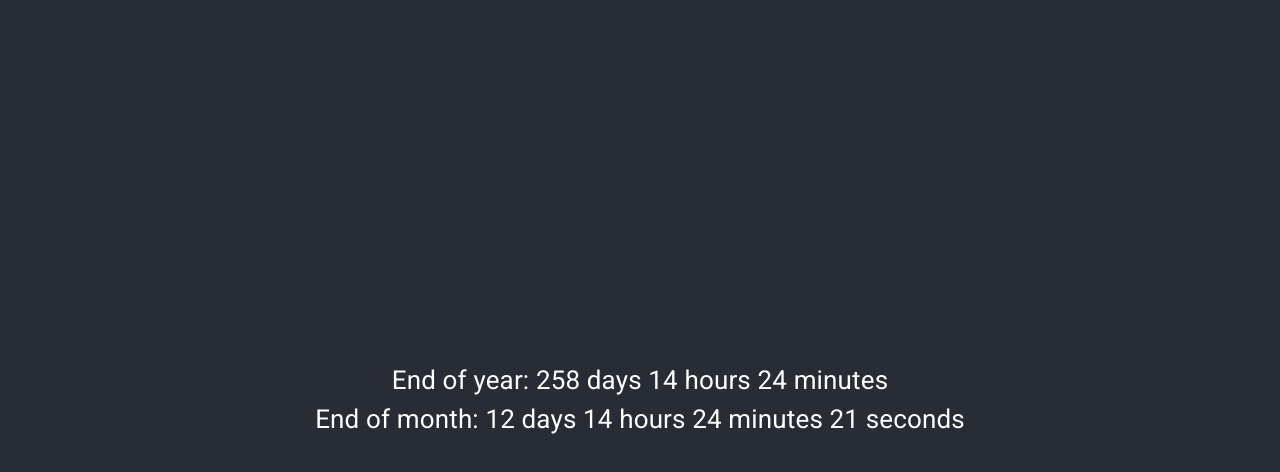
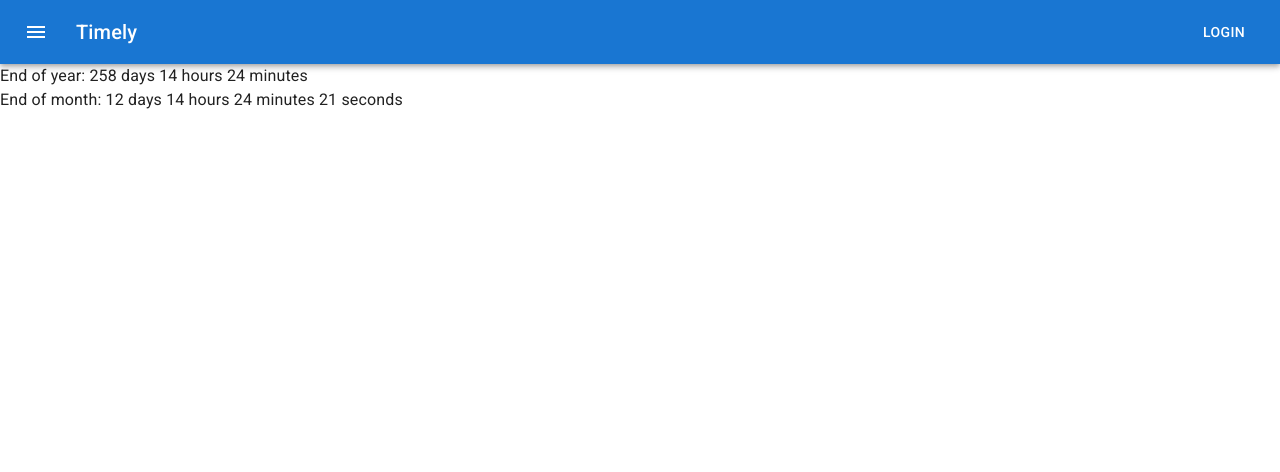
Before and after one commit to sirkoik/Timely, a React (Create React App) app: page / in a window 1280 px wide. Shown: the top 472 px of the page. Built offline with nearby package versions, Linux system fonts and the light colour scheme.

Commit message:
add Material UI icons, header

```diff
--- a/package.json
+++ b/package.json
@@ -5,6 +5,7 @@
   "dependencies": {
     "@emotion/react": "^11.9.0",
     "@emotion/styled": "^11.8.1",
+    "@mui/icons-material": "^5.6.1",
     "@mui/material": "^5.6.1",
     "@testing-library/jest-dom": "^5.16.2",
     "@testing-library/react": "^12.1.4",
--- a/src/App.tsx
+++ b/src/App.tsx
@@ -1,17 +1,20 @@
-import { CssBaseline } from '@mui/material'; // Material UI CSS baseline for better compatibility
-import Button from '@mui/material/Button';
+import CssBaseline from '@mui/material/CssBaseline'; // Material UI CSS baseline for better compatibility
+
 import React from 'react';
 // import logo from './logo.svg';
-import './App.css';
+// import './App.css';
 import Timer from './components/Timer';
+import Header from './components/UI/Header';
 import timers from './shared/timers';
 
 function App() {
   return (
     <>
       <CssBaseline />
-      <div className="App">
       <header className="App-header">
+        <Header />
+      </header>
+      <main>
         {timers.map((timer, index) => (
           <Timer
             name={timer.name}
@@ -20,9 +23,7 @@
             config={timer.config}
           />
         ))}
-        </header>
-        <main></main>
-      </div>
+      </main>
     </>
   );
 }
--- /dev/null
+++ b/src/components/UI/Header.tsx
@@ -0,0 +1,36 @@
+import AppBar from '@mui/material/AppBar';
+import Box from '@mui/material/Box';
+import Button from '@mui/material/Button';
+import IconButton from '@mui/material/IconButton';
+import Toolbar from '@mui/material/Toolbar';
+import Typography from '@mui/material/Typography';
+
+import MenuIcon from '@mui/icons-material/Menu';
+
+const Header = (): JSX.Element => {
+  return (
+    <>
+      <Box sx={{ flexGrow: 1 }}>
+        <AppBar position="static">
+          <Toolbar>
+            <IconButton
+              size="large"
+              edge="start"
+              color="inherit"
+              aria-label="menu"
+              sx={{ mr: 2 }}
+            >
+              <MenuIcon />
+            </IconButton>
+            <Typography variant="h6" component="div" sx={{ flexGrow: 1 }}>
+              Timely
+            </Typography>
+            <Button color="inherit">Login</Button>
+          </Toolbar>
+        </AppBar>
+      </Box>
+    </>
+  );
+};
+
+export default Header;
--- a/src/index.tsx
+++ b/src/index.tsx
@@ -1,6 +1,6 @@
 import React from 'react';
 import ReactDOM from 'react-dom';
-import './index.css';
+// import './index.css';
 import App from './App';
 import reportWebVitals from './reportWebVitals';
 
```
Also changed, not shown: 1 other file (tests, documents, lock files or other folders). Lines whose indentation alone changed are shown as unchanged.
